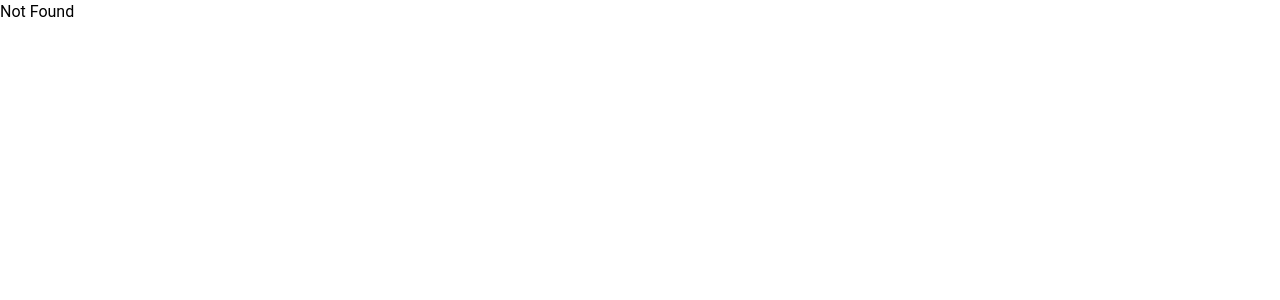
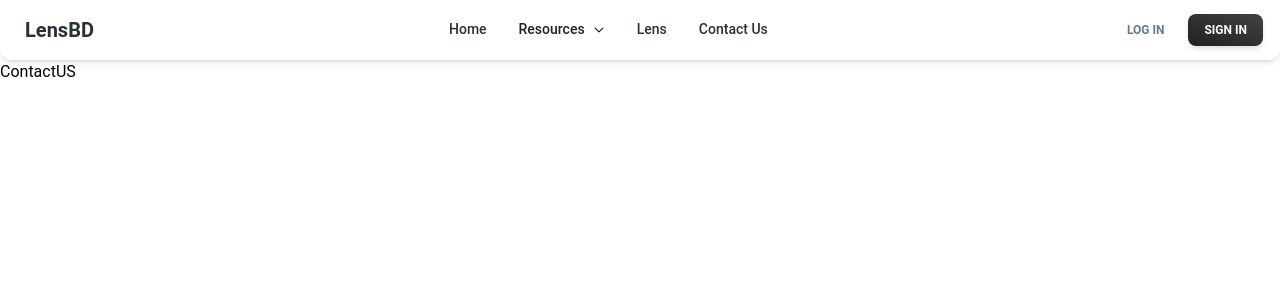
Before and after one commit to SaifullaJubair/lens-bd-client, a React (Vite) app: page /contact-us in a window 1280 px wide. Before the commit this address had no page. Shown: the top 300 px of the page. Built offline with nearby package versions, Linux system fonts and the light colour scheme.

Commit message:
navbar create

```diff
--- a/src/layouts/MainLayout.tsx
+++ b/src/layouts/MainLayout.tsx
@@ -1,10 +1,10 @@
 import { Outlet } from "react-router-dom";
-import Navbar from "./Navbar";
+import { MainNavbar } from "./Navbar";
 
 const MainLayout = () => {
   return (
     <div>
-      <Navbar />
+      <MainNavbar />
       <Outlet />
     </div>
   );
--- a/src/layouts/Navbar.tsx
+++ b/src/layouts/Navbar.tsx
@@ -1,5 +1,308 @@
-const Navbar = () => {
-  return <div></div>;
-};
+import React from "react";
+import {
+  Navbar,
+  Collapse,
+  Typography,
+  Button,
+  IconButton,
+  List,
+  ListItem,
+  Menu,
+  MenuHandler,
+  MenuList,
+  MenuItem,
+} from "@material-tailwind/react";
+import {
+  ChevronDownIcon,
+  Bars3Icon,
+  XMarkIcon,
+} from "@heroicons/react/24/outline";
+import {
+  Bars4Icon,
+  GlobeAmericasIcon,
+  NewspaperIcon,
+  PhoneIcon,
+  RectangleGroupIcon,
+  SquaresPlusIcon,
+  SunIcon,
+  TagIcon,
+  UserGroupIcon,
+} from "@heroicons/react/24/solid";
+import { Link } from "react-router-dom";
 
-export default Navbar;
+const navListMenuItems = [
+  {
+    title: "Products",
+    description: "Find the perfect solution for your needs.",
+    icon: SquaresPlusIcon,
+  },
+  {
+    title: "About Us",
+    description: "Meet and learn about our dedication",
+    icon: UserGroupIcon,
+  },
+  {
+    title: "Blog",
+    description: "Find the perfect solution for your needs.",
+    icon: Bars4Icon,
+  },
+  {
+    title: "Services",
+    description: "Learn how we can help you achieve your goals.",
+    icon: SunIcon,
+  },
+  {
+    title: "Support",
+    description: "Reach out to us for assistance or inquiries",
+    icon: GlobeAmericasIcon,
+  },
+  {
+    title: "Contact",
+    description: "Find the perfect solution for your needs.",
+    icon: PhoneIcon,
+  },
+  {
+    title: "News",
+    description: "Read insightful articles, tips, and expert opinions.",
+    icon: NewspaperIcon,
+  },
+  {
+    title: "Products",
+    description: "Find the perfect solution for your needs.",
+    icon: RectangleGroupIcon,
+  },
+  {
+    title: "Special Offers",
+    description: "Explore limited-time deals and bundles",
+    icon: TagIcon,
+  },
+];
+
+function NavListMenu() {
+  const [isMenuOpen, setIsMenuOpen] = React.useState(false);
+  const [isMobileMenuOpen, setIsMobileMenuOpen] = React.useState(false);
+  const renderItems = navListMenuItems.map(
+    ({ icon, title, description }, key) => (
+      <a href="#" key={key}>
+        <MenuItem
+          placeholder={""}
+          className="flex items-center gap-3 rounded-lg"
+        >
+          <div className="flex items-center justify-center rounded-lg !bg-blue-gray-50 p-2 ">
+            {" "}
+            {React.createElement(icon, {
+              strokeWidth: 2,
+              className: "h-6 text-gray-900 w-6",
+            })}
+          </div>
+          <div>
+            <Typography
+              placeholder={""}
+              variant="h6"
+              color="blue-gray"
+              className="flex items-center text-sm font-bold"
+            >
+              {title}
+            </Typography>
+            <Typography
+              placeholder={""}
+              variant="paragraph"
+              className="text-xs !font-medium text-blue-gray-500"
+            >
+              {description}
+            </Typography>
+          </div>
+        </MenuItem>
+      </a>
+    )
+  );
+
+  return (
+    <React.Fragment>
+      <Menu
+        open={isMenuOpen}
+        handler={setIsMenuOpen}
+        offset={{ mainAxis: 20 }}
+        placement="bottom"
+        allowHover={true}
+      >
+        <MenuHandler>
+          <Typography
+            placeholder={""}
+            as="div"
+            variant="small"
+            className="font-medium"
+          >
+            <ListItem
+              placeholder={""}
+              className="flex items-center gap-2 py-2 pr-4 font-medium text-gray-900"
+              selected={isMenuOpen || isMobileMenuOpen}
+              onClick={() => setIsMobileMenuOpen((cur) => !cur)}
+            >
+              Resources
+              <ChevronDownIcon
+                strokeWidth={2.5}
+                className={`hidden h-3 w-3 transition-transform lg:block ${
+                  isMenuOpen ? "rotate-180" : ""
+                }`}
+              />
+              <ChevronDownIcon
+                strokeWidth={2.5}
+                className={`block h-3 w-3 transition-transform lg:hidden ${
+                  isMobileMenuOpen ? "rotate-180" : ""
+                }`}
+              />
+            </ListItem>
+          </Typography>
+        </MenuHandler>
+        <MenuList
+          placeholder={""}
+          className="hidden max-w-screen-xl rounded-xl lg:block"
+        >
+          <ul className="grid grid-cols-3 gap-y-2 outline-none outline-0">
+            {renderItems}
+          </ul>
+        </MenuList>
+      </Menu>
+      <div className="block lg:hidden">
+        <Collapse open={isMobileMenuOpen}>{renderItems}</Collapse>
+      </div>
+    </React.Fragment>
+  );
+}
+
+function NavList() {
+  return (
+    <List
+      placeholder={""}
+      className="mt-4 mb-6 p-0 lg:mt-0 lg:mb-0 lg:flex-row lg:p-1"
+    >
+      <Link to="/">
+        <Typography
+          placeholder={""}
+          as="a"
+          variant="small"
+          color="blue-gray"
+          className="font-medium"
+        >
+          <ListItem
+            placeholder={""}
+            className="flex items-center gap-2 py-2 pr-4"
+          >
+            Home
+          </ListItem>
+        </Typography>
+      </Link>
+      <NavListMenu />
+      <Link to="/all-lens">
+        <Typography
+          placeholder={""}
+          as="a"
+          variant="small"
+          color="blue-gray"
+          className="font-medium"
+        >
+          <ListItem
+            placeholder={""}
+            className="flex items-center gap-2 py-2 pr-4"
+          >
+            Lens
+          </ListItem>
+        </Typography>
+      </Link>
+      <Link to="/contact-us">
+        <Typography
+          placeholder={""}
+          as="a"
+          variant="small"
+          color="blue-gray"
+          className="font-medium"
+        >
+          <ListItem
+            placeholder={""}
+            className="flex items-center gap-2 py-2 pr-4"
+          >
+            Contact Us
+          </ListItem>
+        </Typography>
+      </Link>
+    </List>
+  );
+}
+
+export function MainNavbar() {
+  const [openNav, setOpenNav] = React.useState(false);
+
+  React.useEffect(() => {
+    window.addEventListener(
+      "resize",
+      () => window.innerWidth >= 960 && setOpenNav(false)
+    );
+  }, []);
+
+  return (
+    <Navbar placeholder={""} className="mx-auto max-w-screen-2xl  px-4 py-2">
+      <div className="flex items-center  justify-between text-blue-gray-900">
+        <Link to="/">
+          <Typography
+            placeholder={""}
+            as="a"
+            variant="h6"
+            className="mr-4 cursor-pointer text-xl py-1.5 lg:ml-2"
+          >
+            LensBD
+          </Typography>
+        </Link>
+        <div className="hidden lg:block">
+          <NavList />
+        </div>
+        <div className="hidden gap-2 lg:flex">
+          <Link to="/login">
+            <Button placeholder={""} variant="text" size="sm" color="blue-gray">
+              Log In
+            </Button>
+          </Link>
+          <Link to="/register">
+            <Button placeholder={""} variant="gradient" size="sm">
+              Sign In
+            </Button>
+          </Link>
+        </div>
+        <IconButton
+          placeholder={""}
+          variant="text"
+          color="blue-gray"
+          className="lg:hidden"
+          onClick={() => setOpenNav(!openNav)}
+        >
+          {openNav ? (
+            <XMarkIcon className="h-6 w-6" strokeWidth={2} />
+          ) : (
+            <Bars3Icon className="h-6 w-6" strokeWidth={2} />
+          )}
+        </IconButton>
+      </div>
+      <Collapse open={openNav}>
+        <NavList />
+        <div className="flex w-full flex-nowrap items-center gap-2 lg:hidden">
+          <Link to="login">
+            <Button
+              placeholder={""}
+              variant="outlined"
+              size="sm"
+              color="blue-gray"
+              fullWidth
+            >
+              Log In
+            </Button>
+          </Link>
+          <Link to="register">
+            <Button placeholder={""} variant="gradient" size="sm" fullWidth>
+              Sign In
+            </Button>
+          </Link>
+        </div>
+      </Collapse>
+    </Navbar>
+  );
+}
--- /dev/null
+++ b/src/pages/ContactUs.tsx
@@ -0,0 +1,5 @@
+const ContactUs = () => {
+  return <div>ContactUS</div>;
+};
+
+export default ContactUs;
--- /dev/null
+++ b/src/pages/Lens.tsx
@@ -0,0 +1,5 @@
+const Lens = () => {
+  return <div>Products</div>;
+};
+
+export default Lens;
--- /dev/null
+++ b/src/pages/LensDetails.tsx
@@ -0,0 +1,5 @@
+const LensDetails = () => {
+  return <div>Details</div>;
+};
+
+export default LensDetails;
--- a/src/pages/ProductDetails.tsx
+++ /dev/null
@@ -1,5 +0,0 @@
-const ProductDetails = () => {
-  return <div>Details</div>;
-};
-
-export default ProductDetails;
--- a/src/pages/Products.tsx
+++ /dev/null
@@ -1,5 +0,0 @@
-const Products = () => {
-  return <div>Products</div>;
-};
-
-export default Products;
```
Also changed, not shown: src/routes/routes.tsx (+11 -2 lines).
